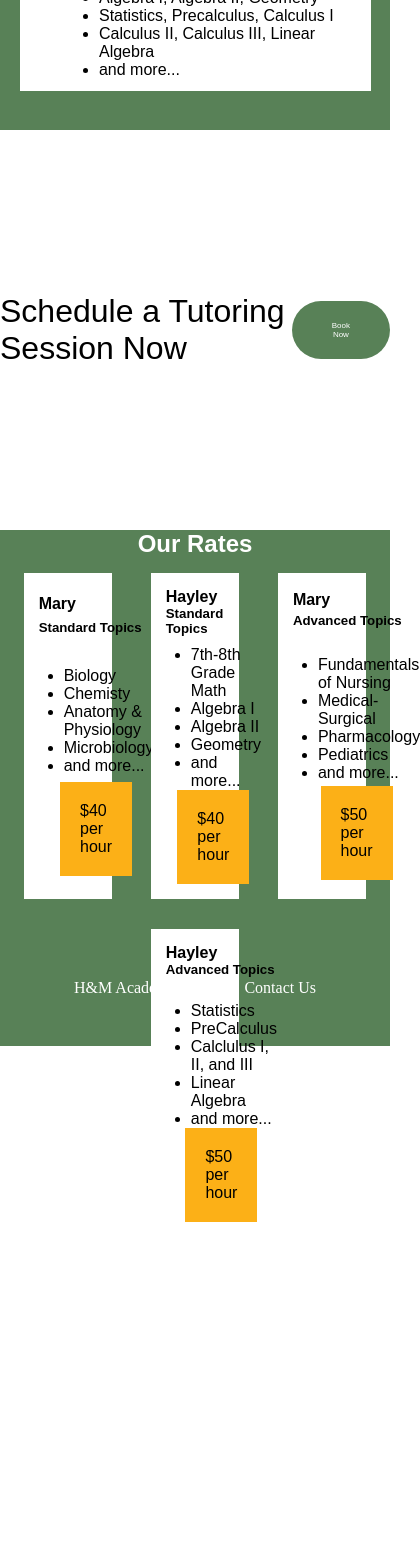
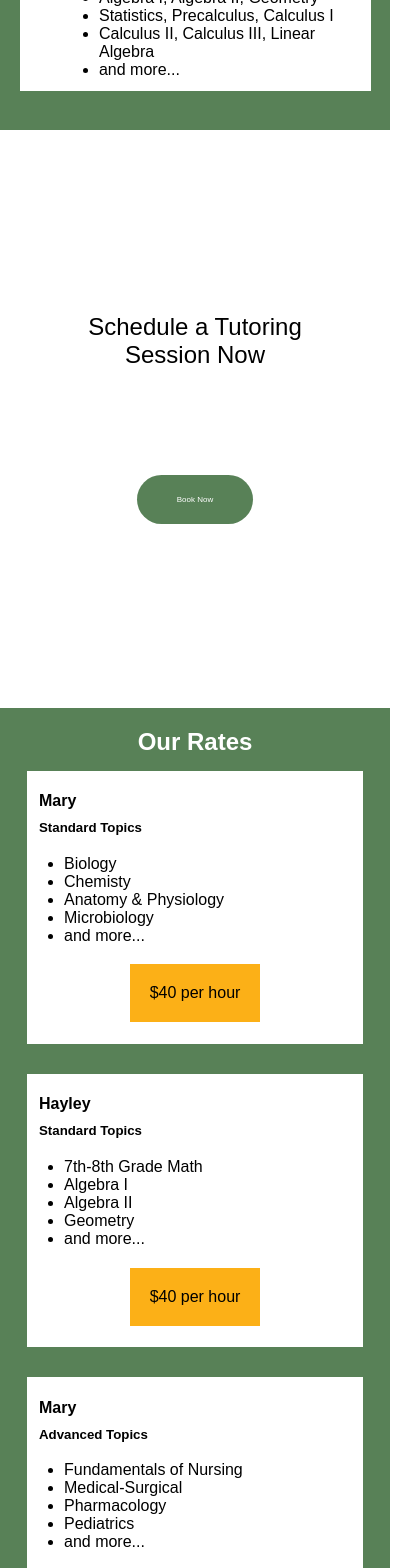
Before and after one commit to hayleypyle/hmacademics, a React (Vite) app in the folder hmacademics/: page /#/ in a window 390 px wide. Shown: the part 1340-2908 px from the top of the page, 420 px wide, since content can reach past the window. Before the commit the page ends 2577 px from the top, so only its background shows below. Built offline with nearby package versions, Linux system fonts and the light colour scheme; a web font is replaced by a local one.

Commit message:
styled contact page in css

```diff
--- a/hmacademics/src/pages/contact.jsx
+++ b/hmacademics/src/pages/contact.jsx
@@ -9,29 +9,38 @@ export default function Contact(){
             <Link to="/">Home</Link>
             <Link to="/contact">Contact Us</Link>
         </header>
-        <div className="contactForm"> <p>Contact us with the form below. We will
+        <div className="contactForm">
+            <div className="contactForm-inner"> <p>Contact us with the form below. We will
             reach out to you to confirm a day and time.</p>
         <form>
-            <input type="text" placeholder="Name" required/>
-            <input type="email" placeholder="Email" required/>
-            <input type="tel" placeholder="(999)999-9999" required/>
+            <div className="form-input"><input type="text" placeholder="Name" required/></div>
+            <div className="form-input"><input type="email" placeholder="Email" required/></div>
+            <div className='form-input'><input type="tel" placeholder="(999)999-9999" required/></div>
+            <div  className="contact-pref">
             <p>How do you prefer to be contacted? </p>
-            <input type="checkbox" for ="email"/>
-            <label for ="email">Email</label>
-            <p></p><input type="checkbox" for ="text"/>
-            <label for ="text">Text</label>
-            <p></p><input type="checkbox" for ="call"/>
-            <label for ="call">Phone Call</label>
+            <input type="checkbox" for ="email"/><label for ="email">Email</label>
+            <input type="checkbox" for ="text"/><label for ="text">Text</label>
+            <input type="checkbox" for ="call"/><label for ="call">Phone Call</label>
+            </div>
 
-            <p></p>
+
             <label for ="class">What class and topics are you needing tutoring for? </label>
-            <p></p><textarea id="class" rows="5" cols="33" placeholder="Example: I'm taking Algebra 1 and struggling with systmes of equations" required/>
-            <p></p><label for ="details">Tell us what days and times work best for you. </label>
-            <p></p><textarea id="details" rows="5" cols="33"  required/>
+            <div className='form-input'><textarea id="class" rows="5" cols="33" placeholder="Example: I'm taking Algebra 1 and struggling with systmes of equations" required/>
+            </div>
+            <label for ="details">Tell us what days and times work best for you. </label>
+            <div className='form-input'><textarea id="details" rows="5" cols="33"  required/>
+            </div>
 
             <button type="submit">Contact Us</button>
         </form>
         </div>
+        </div>
+        <footer>
+            <p>H&M Academics</p>
+            <Link to="/contact">Contact Us</Link>
+        </footer>
+
+
         </>
 
     )
--- a/hmacademics/src/pages/styles.css
+++ b/hmacademics/src/pages/styles.css
@@ -50,15 +50,20 @@ a {
 .contactForm {
     font-family: "Garet", sans-serif;
     font-weight:400;
-    height:20vh;
     display:flex;
     flex-direction: column;
-    justify-content: space-evenly;
-    align-items: center;
+    align-items:center;
+    /* justify-content: space-evenly; */
     color: #868B8E;
-    text-align: center;
+    text-align: left;
     padding:10vw;
+    height:100%;
 }
+
+/* .contactForm-inner{
+
+} */
+
 
 
 .topics h2{
@@ -132,10 +137,12 @@ img{
     font-size:2rem;
     height:400px;
     width: 100vw;
+    padding-left:15px;
+    padding-right:15px;
     display:flex;
-    justify-content: space-around;
+    justify-content: space-evenly;
     align-items: center;
-    text-align: left;
+    /* text-align: left; */
     color: black;
     background-color:white;
     /* border:solid blue 3px; */
@@ -155,13 +162,14 @@ button{
 .rates{
     font-family: "Garet", sans-serif;
     font-weight:400;
-    height:400px;
+    height:100%;
     width: 100vw;
     color: black;
     background-color:#588157;
     display:flex;
     flex-direction: row;
     flex-wrap:wrap;
+    padding-top:5%;
     justify-content: space-evenly;
 }
 
@@ -181,18 +189,35 @@ button{
     flex-wrap:wrap;
     justify-content: space-evenly;
     background-color:#ffffff;
+    min-height:250px;
+    min-width:200px;
     width:15%;
     margin:15px;
-    padding:15px;
+    padding:3%;
 
 }
 
 .price{
     background-color:#FCB017;
+    margin-top:10px;
     padding:20px;
     align-items:center;
     align-self:center;
 }
+
+
+.form-input{
+    width: 100%;
+    padding: 10px;
+    border-radius: 5px;
+    border: none;
+    outline: none;
+}
+
+.contact-pref input{
+    margin:10px;
+}
+
 
 footer{
     background-color: #588157;
@@ -204,6 +229,8 @@ footer{
     font-size: 1rem;
     padding: 1rem;
 }
+
+
 @media (max-width: 500px) {
     .about{
         padding-top:1vw;
@@ -239,4 +266,43 @@ footer{
         align-items: center;
     }
 
+    .schedule{
+        width:60%;
+        height:50vh;
+        display:flex;
+        flex-direction: column;
+        align-items: center;
+        justify-content: space-evenly;
+        text-align: center;
+        font-size:1.5rem;
+        padding:20%;
+
+    }
+
+    .rates{
+        display:flex;
+        flex-direction:row;
+        flex-wrap:wrap;
+        justify-content: center;
+        align-items: center;
+        height:100%;
+        padding-top:20px;
+    }
+
+    .rate-box{
+        display:flex;
+        flex-direction: column;
+        flex-wrap:wrap;
+        background-color:#ffffff;
+        width:80%;
+        /* width:15%;
+        margin:15px;
+        padding:15px; */
+
+    }
+
+    .price{
+        margin-top:10px;
+    }
+
 }
```
